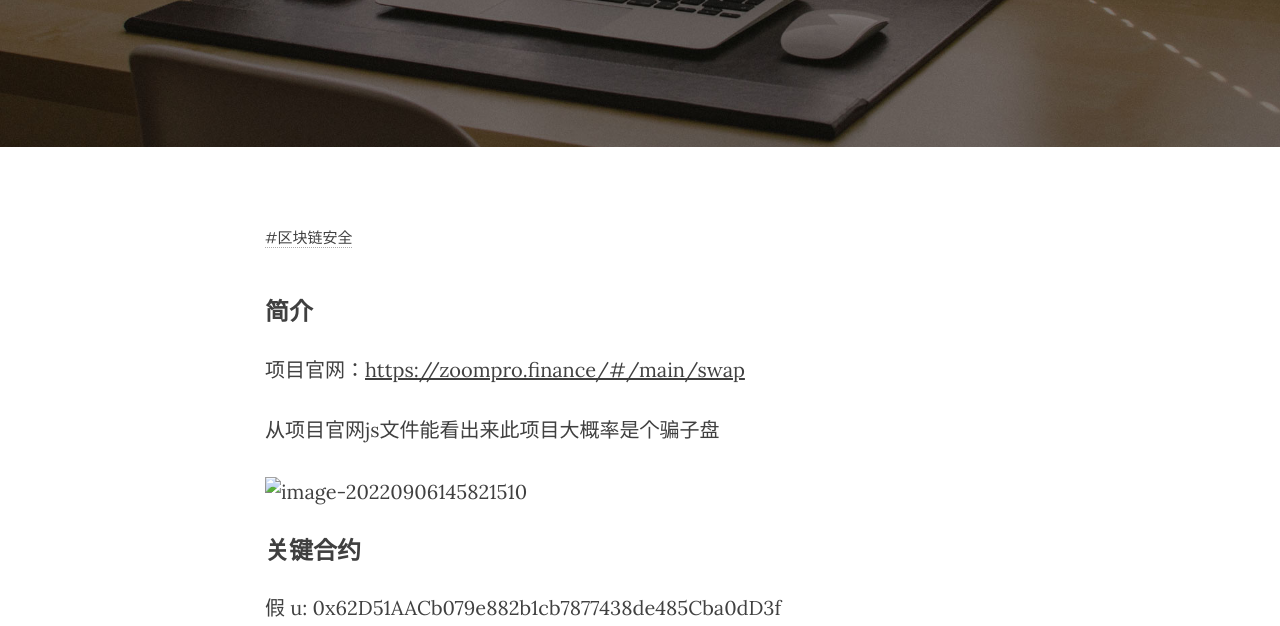
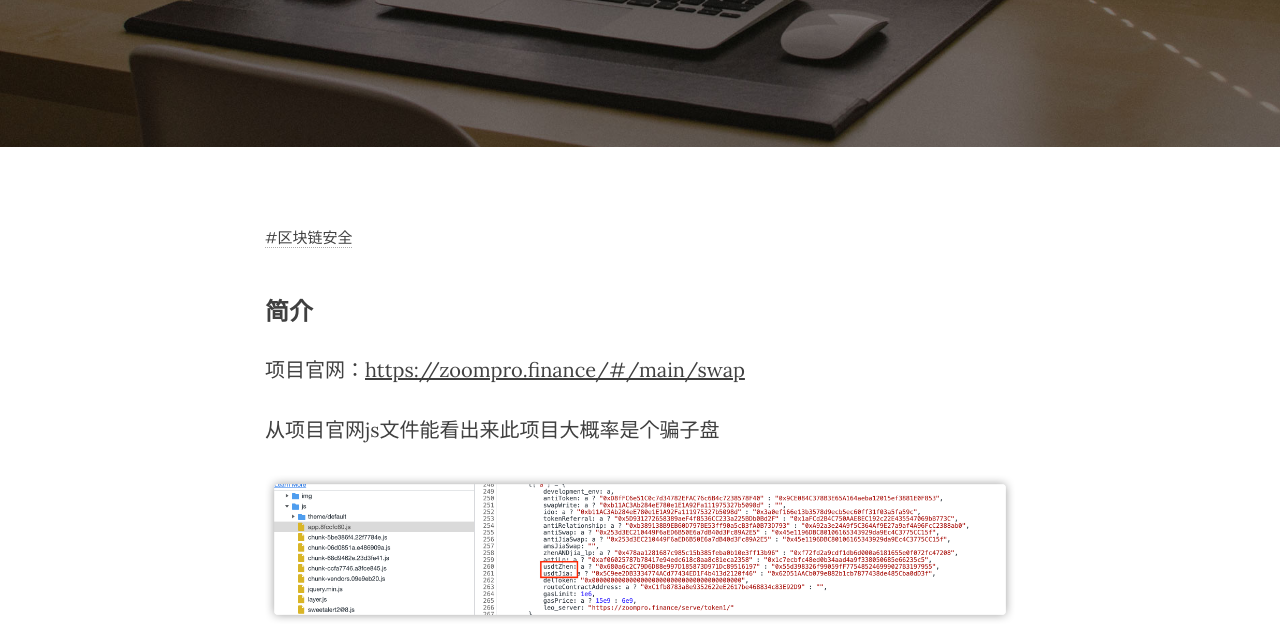
Before and after one commit to HiT0on/HiT0on.github.io, a plain HTML site: page 2022/09/09/zoompro 攻击事件分析与复现/index.html in a window 1280 px wide. Shown: the part 326-952 px from the top of the page. Drawn offline with nearby package versions, Linux system fonts and the light colour scheme.

Commit message:
Site updated: 2022-09-10 14:10:37

```diff
--- a/2022/09/09/zoompro 攻击事件分析与复现/index.html
+++ b/2022/09/09/zoompro 攻击事件分析与复现/index.html
@@ -219,7 +219,7 @@
             <div class="col-lg-8 col-lg-offset-2 col-md-10 col-md-offset-1">
                 <h3 id="简介"><a href="#简介" class="headerlink" title="简介"></a>简介</h3><p>项目官网：<a target="_blank" rel="noopener" href="https://zoompro.finance/#/main/swap">https://zoompro.finance/#/main/swap</a></p>
 <p>从项目官网js文件能看出来此项目大概率是个骗子盘</p>
-<p><img src="/image/postimg/zoom/image-20220906145821510.png" alt="image-20220906145821510"></p>
+<p><img src="/img/postimg/zoom/image-20220906145821510.png" alt="image-20220906145821510"></p>
 <h3 id="关键合约"><a href="#关键合约" class="headerlink" title="关键合约"></a>关键合约</h3><p>假 u: 0x62D51AACb079e882b1cb7877438de485Cba0dD3f</p>
 <p>批量转账合约：0x47391071824569F29381DFEaf2f1b47A4004933B</p>
 <p>假u和token的池子：0x1c7ecBfc48eD0B34AAd4a9F338050685E66235C5</p>
```
